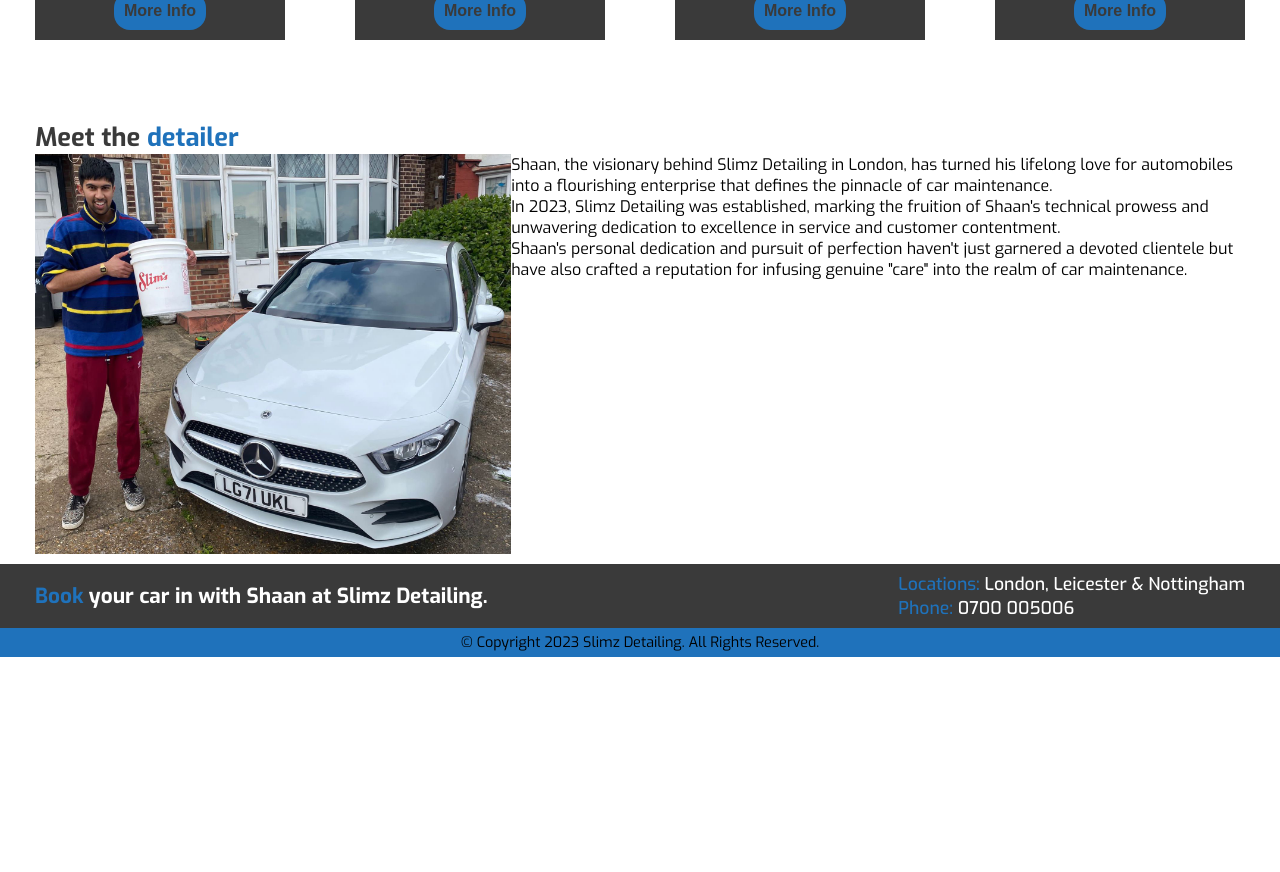
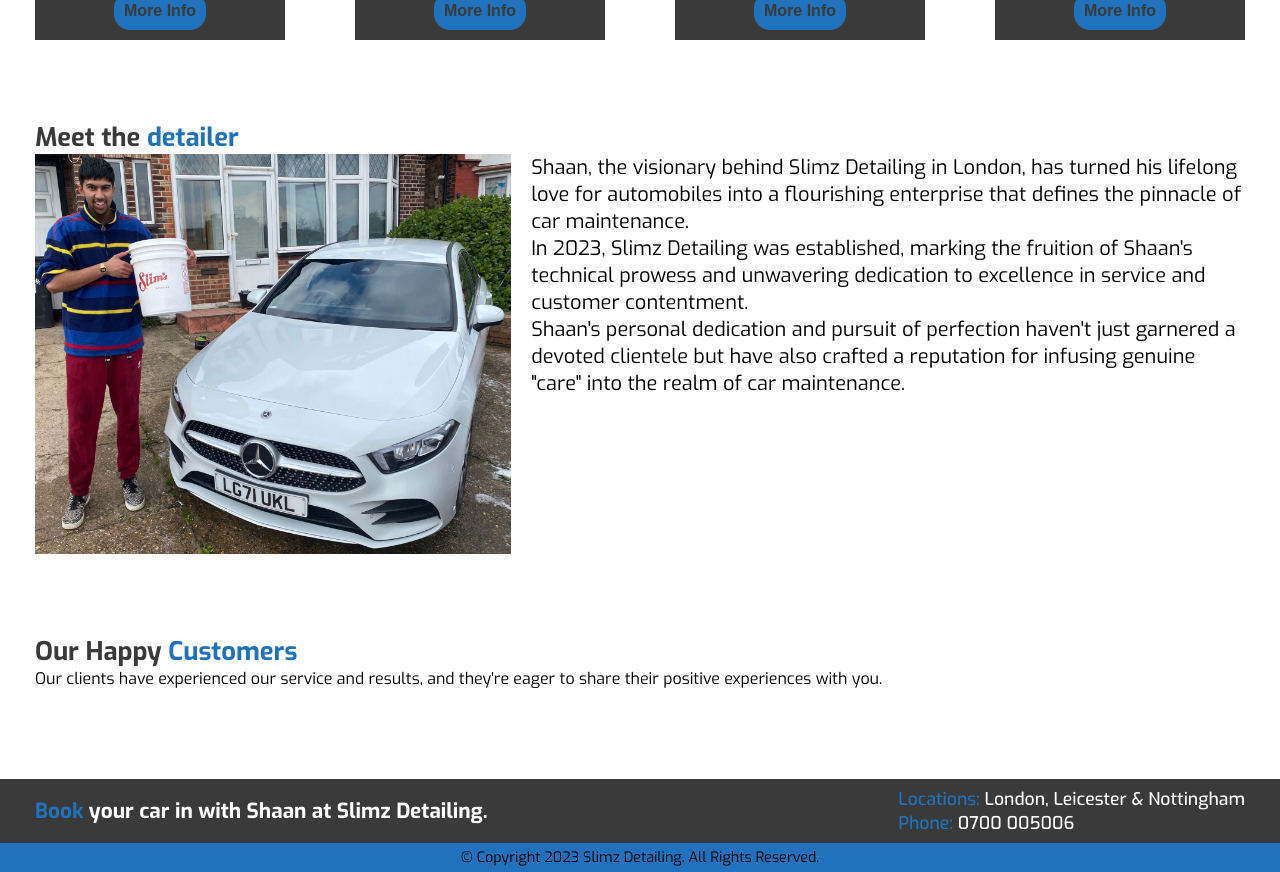
Before and after one commit to jeromekithinji/slimz-detailing, a React (Create React App) app: page / in a window 1280 px wide. Shown: the part 860-1732 px from the top of the page. Before the commit the page ends 1517 px from the top, so only its background shows below. Built offline with nearby package versions, Linux system fonts and the light colour scheme.

Commit message:
Meet the detailer section

```diff
--- a/src/pages/homePage/homePage.jsx
+++ b/src/pages/homePage/homePage.jsx
@@ -37,12 +37,20 @@
                 <img src={Detailer} alt="Picture of Shaan (the detailer) holding a branded bucket standing near a clean car." className="homePage__detailer-image" />
                 <p className="homePage__detailer-description">
                     Shaan, the visionary behind Slimz Detailing in London, has turned his lifelong love for automobiles into a flourishing enterprise that defines the pinnacle of car maintenance.
-                    <br/>
+                    <br className="homePage__detailer-description-break"/>
                     In 2023, Slimz Detailing was established, marking the fruition of Shaan's technical prowess and unwavering dedication to excellence in service and customer contentment.
-                    <br/>
+                    <br className="homePage__detailer-description-break"/>
                     Shaan's personal dedication and pursuit of perfection haven't just garnered a devoted clientele but have also crafted a reputation for infusing genuine "care" into the realm of car maintenance.
                 </p>
             </div>
+        </section>
+        <section className="homePage__reviews">
+            <p className="homePage__chooseUs-title">
+                Our Happy <span className='coloredText'>Customers</span>
+            </p>
+            <p className="homePage__reviews-text">
+                Our clients have experienced our service and results, and they're eager to share their positive experiences with you.
+            </p>
         </section>
     </div>
   )
--- a/src/pages/homePage/homePage.scss
+++ b/src/pages/homePage/homePage.scss
@@ -27,9 +27,11 @@
     }
 
     &__detailer {
+        margin: 80px 0px 80px 0px;
 
         &-container {
             display: flex;
+            gap: 20px;
         }
 
         &-image {
@@ -38,8 +40,16 @@
         }
 
         &-description {
+            font-size: 20px;
 
+            &-break {
+                margin-bottom: 40px;
+            }
         }
+    }
+
+    &__reviews {
+        margin: 80px 0px 80px 0px;
     }
 }
 
```
